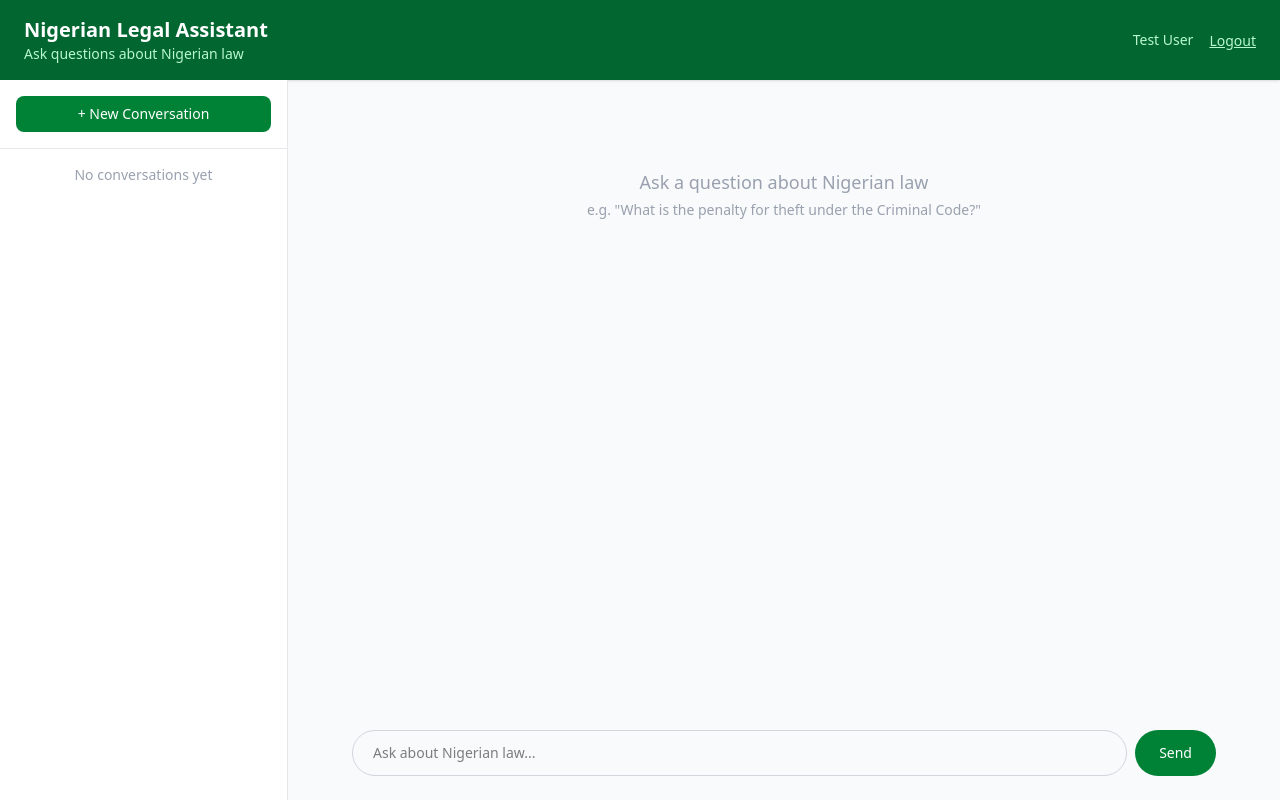
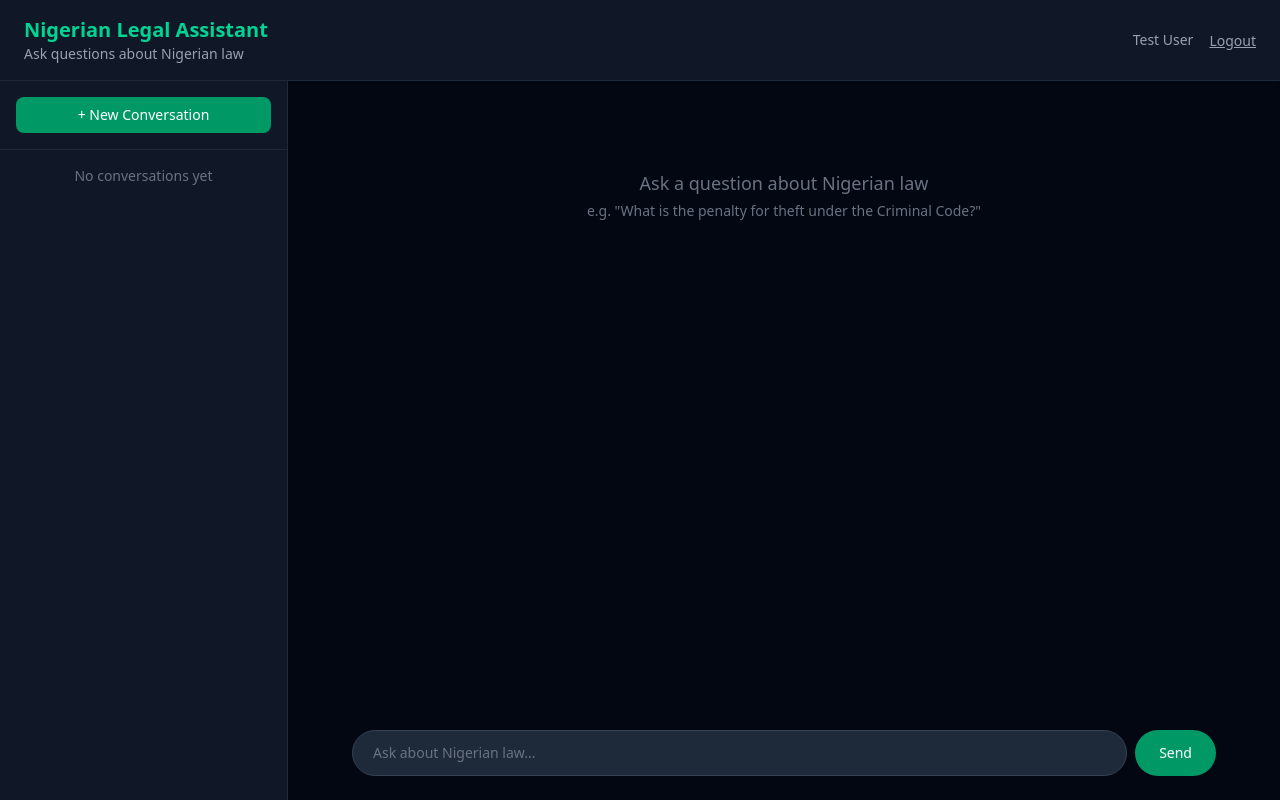
Before and after one commit to GeneraalAladeen/nigerian-law-ai-assistant, a Laravel app: page / in a window 1280 px wide. Run offline with Laravel 12, Linux system fonts and the light colour scheme; a user stored in the database is signed in; data comes from the database, SQL or seed files in the repository; data that the repository does not hold is empty; style sheets or scripts are compiled from the project's sources; parts of the project's set-up code (start-up, migrations or seed data) failed here and were passed over; some libraries are stand-ins or nearby versions.

Commit message:
feat(ui): apply dark theme, optimistic message rendering, and stop button

```diff
--- a/resources/views/chat/index.blade.php
+++ b/resources/views/chat/index.blade.php
@@ -4,20 +4,21 @@
     <meta charset="UTF-8">
     <meta name="viewport" content="width=device-width, initial-scale=1.0">
     <title>Nigerian Legal Assistant</title>
+    <meta name="csrf-token" content="{{ csrf_token() }}">
     @vite(['resources/css/app.css', 'resources/js/app.js'])
     @livewireStyles
 </head>
-<body class="bg-gray-50 min-h-screen flex flex-col">
-    <header class="bg-green-800 text-white px-6 py-4 shadow flex items-center justify-between">
+<body class="bg-gray-950 min-h-screen flex flex-col">
+    <header class="bg-gray-900 border-b border-gray-800 text-white px-6 py-4 shadow flex items-center justify-between">
         <div>
-            <h1 class="text-xl font-semibold">Nigerian Legal Assistant</h1>
-            <p class="text-green-200 text-sm">Ask questions about Nigerian law</p>
+            <h1 class="text-xl font-semibold text-emerald-400">Nigerian Legal Assistant</h1>
+            <p class="text-gray-400 text-sm">Ask questions about Nigerian law</p>
         </div>
         <div class="flex items-center gap-4">
-            <span class="text-green-200 text-sm">{{ auth()->user()->name }}</span>
+            <span class="text-gray-400 text-sm">{{ auth()->user()->name }}</span>
             <form method="POST" action="{{ route('logout') }}">
                 @csrf
-                <button type="submit" class="text-green-200 hover:text-white text-sm underline">
+                <button type="submit" class="text-gray-400 hover:text-gray-200 text-sm underline transition">
                     Logout
                 </button>
             </form>
--- a/resources/views/livewire/chat-interface.blade.php
+++ b/resources/views/livewire/chat-interface.blade.php
@@ -1,10 +1,10 @@
 <div class="flex flex-1 overflow-hidden">
     {{-- Sidebar --}}
-    <aside class="w-72 bg-white border-r border-gray-200 flex flex-col">
-        <div class="p-4 border-b border-gray-200">
+    <aside class="w-72 bg-gray-900 border-r border-gray-800 flex flex-col">
+        <div class="p-4 border-b border-gray-800">
             <button
                 wire:click="newConversation"
-                class="w-full bg-green-700 hover:bg-green-800 text-white rounded-lg px-4 py-2 text-sm font-medium transition"
+                class="w-full bg-emerald-600 hover:bg-emerald-700 text-white rounded-lg px-4 py-2 text-sm font-medium transition"
             >
                 + New Conversation
             </button>
@@ -14,18 +14,18 @@
             @foreach($conversations as $conv)
                 <button
                     wire:click="loadConversation('{{ $conv['id'] }}')"
-                    class="w-full text-left px-4 py-3 text-sm border-b border-gray-100 hover:bg-gray-50 transition
-                        {{ $conversationId === $conv['id'] ? 'bg-green-50 border-l-4 border-l-green-700' : '' }}"
+                    class="w-full text-left px-4 py-3 text-sm border-b border-gray-800 hover:bg-gray-800 transition
+                        {{ $conversationId === $conv['id'] ? 'bg-gray-800 border-l-4 border-l-emerald-500' : '' }}"
                 >
-                    <div class="font-medium text-gray-800 truncate">{{ $conv['title'] }}</div>
-                    <div class="text-gray-400 text-xs mt-1">
+                    <div class="font-medium text-gray-200 truncate">{{ $conv['title'] }}</div>
+                    <div class="text-gray-500 text-xs mt-1">
                         {{ \Carbon\Carbon::parse($conv['updated_at'])->diffForHumans() }}
                     </div>
                 </button>
             @endforeach
 
             @if(empty($conversations))
-                <div class="p-4 text-gray-400 text-sm text-center">
+                <div class="p-4 text-gray-500 text-sm text-center">
                     No conversations yet
                 </div>
             @endif
@@ -40,13 +40,13 @@
                 <div class="flex {{ $msg['role'] === 'user' ? 'justify-end' : 'justify-start' }}">
                     <div class="max-w-[75%] rounded-2xl px-4 py-3 text-sm
                         {{ $msg['role'] === 'user'
-                            ? 'bg-green-700 text-white rounded-br-none'
-                            : 'bg-white text-gray-800 shadow rounded-bl-none' }}">
+                            ? 'bg-emerald-600 text-white rounded-br-none'
+                            : 'bg-gray-800 text-gray-100 rounded-bl-none' }}">
                         {!! nl2br(e($msg['content'])) !!}
                     </div>
                 </div>
             @empty
-                <div class="text-center text-gray-400 mt-16">
+                <div class="text-center text-gray-500 mt-16">
                     <p class="text-lg">Ask a question about Nigerian law</p>
                     <p class="text-sm mt-1">e.g. "What is the penalty for theft under the Criminal Code?"</p>
                 </div>
@@ -54,69 +54,145 @@
 
             {{-- Streaming response bubble (always in DOM, shown during request) --}}
             <div class="flex justify-start" wire:loading.flex wire:target="sendMessage" style="display: none;">
-                <div class="max-w-[75%] rounded-2xl px-4 py-3 text-sm bg-white text-gray-800 shadow rounded-bl-none min-w-12">
-                    <span wire:stream="streamed-response" class="whitespace-pre-wrap"></span>
+                <div class="max-w-[75%] rounded-2xl px-4 py-3 text-sm bg-gray-800 text-gray-100 rounded-bl-none min-w-12">
+                    <span wire:stream="streamed-response" id="streamed-response" class="whitespace-pre-wrap"></span>
                     <span id="typing-dots" class="inline-flex gap-1 align-middle">
-                        <span class="w-1.5 h-1.5 bg-gray-400 rounded-full animate-bounce"></span>
-                        <span class="w-1.5 h-1.5 bg-gray-400 rounded-full animate-bounce [animation-delay:0.1s]"></span>
-                        <span class="w-1.5 h-1.5 bg-gray-400 rounded-full animate-bounce [animation-delay:0.2s]"></span>
+                        <span class="w-1.5 h-1.5 bg-gray-500 rounded-full animate-bounce"></span>
+                        <span class="w-1.5 h-1.5 bg-gray-500 rounded-full animate-bounce [animation-delay:0.1s]"></span>
+                        <span class="w-1.5 h-1.5 bg-gray-500 rounded-full animate-bounce [animation-delay:0.2s]"></span>
                     </span>
                 </div>
             </div>
         </div>
 
         {{-- Input --}}
-        <form wire:submit="sendMessage" class="flex gap-2">
+        <form wire:submit="sendMessage" id="chat-form" class="flex gap-2">
             <input
                 wire:model="message"
+                id="chat-input"
                 type="text"
                 placeholder="Ask about Nigerian law..."
-                class="flex-1 rounded-full border border-gray-300 px-5 py-3 text-sm focus:outline-none focus:ring-2 focus:ring-green-600"
+                class="flex-1 rounded-full bg-gray-800 border border-gray-700 px-5 py-3 text-sm text-gray-100 placeholder-gray-500 focus:outline-none focus:ring-2 focus:ring-emerald-600"
                 wire:loading.attr="disabled" wire:target="sendMessage"
             >
             <button
+                id="send-btn"
                 type="submit"
-                class="bg-green-700 hover:bg-green-800 text-white rounded-full px-6 py-3 text-sm font-medium transition disabled:opacity-50"
+                class="bg-emerald-600 hover:bg-emerald-700 text-white rounded-full px-6 py-3 text-sm font-medium transition disabled:opacity-50"
                 wire:loading.attr="disabled" wire:target="sendMessage"
             >
                 Send
+            </button>
+            <button
+                id="stop-btn"
+                type="button"
+                style="display: none;"
+                class="bg-red-600 hover:bg-red-700 text-white rounded-full px-6 py-3 text-sm font-medium transition flex items-center gap-2"
+            >
+                <svg class="w-3.5 h-3.5 fill-current" viewBox="0 0 24 24"><rect x="4" y="4" width="16" height="16" rx="2"/></svg>
+                Stop
             </button>
         </form>
     </div>
 </div>
 
 <script>
+    function escapeHtml(text) {
+        const div = document.createElement('div');
+        div.appendChild(document.createTextNode(text));
+        return div.innerHTML;
+    }
+
     document.addEventListener('DOMContentLoaded', () => {
-        // Hide typing dots once streamed text arrives
-        const streamEl = document.querySelector('[wire\\:stream="streamed-response"]');
+        const form       = document.getElementById('chat-form');
+        const input      = document.getElementById('chat-input');
+        const messagesEl = document.getElementById('messages');
+        const sendBtn    = document.getElementById('send-btn');
+        const stopBtn    = document.getElementById('stop-btn');
+
+        // Show Stop, hide Send when a message is in flight
+        form.addEventListener('submit', () => {
+            const text = input.value.trim();
+            if (!text) return;
+
+            // Optimistically render user message
+            const bubble = document.createElement('div');
+            bubble.className = 'flex justify-end optimistic-msg';
+            bubble.innerHTML = `<div class="max-w-[75%] rounded-2xl px-4 py-3 text-sm bg-emerald-600 text-white rounded-br-none">${escapeHtml(text).replace(/\n/g, '<br>')}</div>`;
+            const streamingBubble = messagesEl.querySelector('[wire\\:loading\\.flex]');
+            if (streamingBubble) {
+                messagesEl.insertBefore(bubble, streamingBubble);
+            } else {
+                messagesEl.appendChild(bubble);
+            }
+
+            input.value = '';
+            messagesEl.scrollTop = messagesEl.scrollHeight;
+
+            sendBtn.style.display = 'none';
+            stopBtn.style.display = '';
+            stopBtn.disabled = false;
+            stopBtn.innerHTML = '<svg class="w-3.5 h-3.5 fill-current" viewBox="0 0 24 24"><rect x="4" y="4" width="16" height="16" rx="2"/></svg> Stop';
+        });
+
+        // Stop button: POST to /chat/stop so the server breaks its loop
+        stopBtn.addEventListener('click', async () => {
+            stopBtn.disabled = true;
+            stopBtn.textContent = 'Stopping…';
+
+            await fetch('{{ route('chat.stop') }}', {
+                method: 'POST',
+                headers: {
+                    'X-CSRF-TOKEN': document.querySelector('meta[name=csrf-token]').content,
+                },
+            });
+        });
+
+        // Watch the streamed-response span for the __stopped__ sentinel
+        const streamEl = document.getElementById('streamed-response');
         if (streamEl) {
             new MutationObserver(() => {
                 const dots = document.getElementById('typing-dots');
+
+                if (streamEl.textContent.includes('__stopped__')) {
+                    // Strip the sentinel and replace with a styled indicator
+                    streamEl.textContent = streamEl.textContent.replace('__stopped__', '').trimEnd();
+
+                    const tag = document.createElement('span');
+                    tag.className = 'block mt-2 text-xs text-red-400 italic';
+                    tag.textContent = '— generation stopped';
+                    streamEl.parentElement.appendChild(tag);
+
+                    if (dots) dots.style.display = 'none';
+                    return;
+                }
+
                 if (dots && streamEl.textContent.length > 0) {
                     dots.style.display = 'none';
                 }
             }).observe(streamEl, { childList: true, characterData: true, subtree: true });
         }
 
-        // Auto-scroll during streaming and after Livewire updates
+        // Auto-scroll
         const scrollToBottom = () => {
-            const messages = document.getElementById('messages');
-            if (messages) messages.scrollTop = messages.scrollHeight;
+            if (messagesEl) messagesEl.scrollTop = messagesEl.scrollHeight;
         };
-
-        // Scroll on Livewire DOM updates
         document.addEventListener('livewire:updated', scrollToBottom);
-
-        // Scroll during streaming via MutationObserver on the messages container
-        const messagesEl = document.getElementById('messages');
         if (messagesEl) {
             new MutationObserver(scrollToBottom)
                 .observe(messagesEl, { childList: true, characterData: true, subtree: true });
         }
     });
 
-    // Reset typing dots visibility after Livewire re-render
+    // After Livewire re-renders: restore Send button, remove optimistic bubble, reset dots
     document.addEventListener('livewire:updated', () => {
+        document.querySelectorAll('.optimistic-msg').forEach(el => el.remove());
+
+        const sendBtn = document.getElementById('send-btn');
+        const stopBtn = document.getElementById('stop-btn');
+        if (sendBtn) sendBtn.style.display = '';
+        if (stopBtn) stopBtn.style.display = 'none';
+
         const dots = document.getElementById('typing-dots');
         if (dots) dots.style.display = '';
     });
```
Also changed, not shown: resources/views/auth/login.blade.php (+5 -5 lines).
